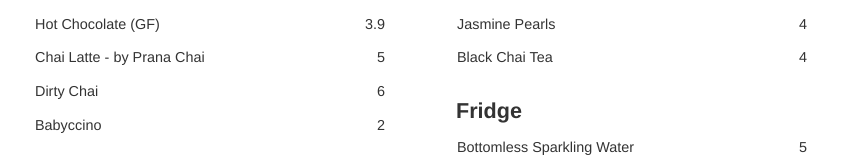
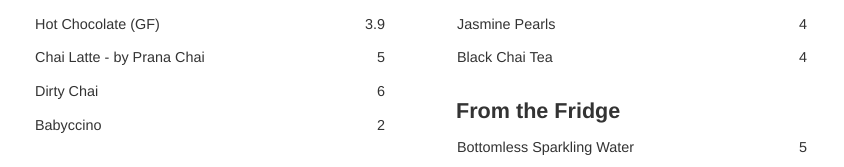
Before and after one commit to pcsmomo/menuboard, a React (Create React App) app in the folder client/: page /drinks in a window 1280 px wide. Shown: the part 339-506 px from the top of the page, without its empty margins (195-1039 px from the left). Built offline with nearby package versions, Linux system fonts and the light colour scheme.

Commit message:
change label on fridge

```diff
--- a/client/src/components/board/drinks/Fridge.js
+++ b/client/src/components/board/drinks/Fridge.js
@@ -27,7 +27,7 @@ class Fridge extends Component {
   render() {
     return (
       <div>
-        <div className="thirdTitle">Fridge</div>
+        <div className="thirdTitle">From the Fridge</div>
         <div className="subDrinks">{this.renderMenu()}</div>
       </div>
     );
```
